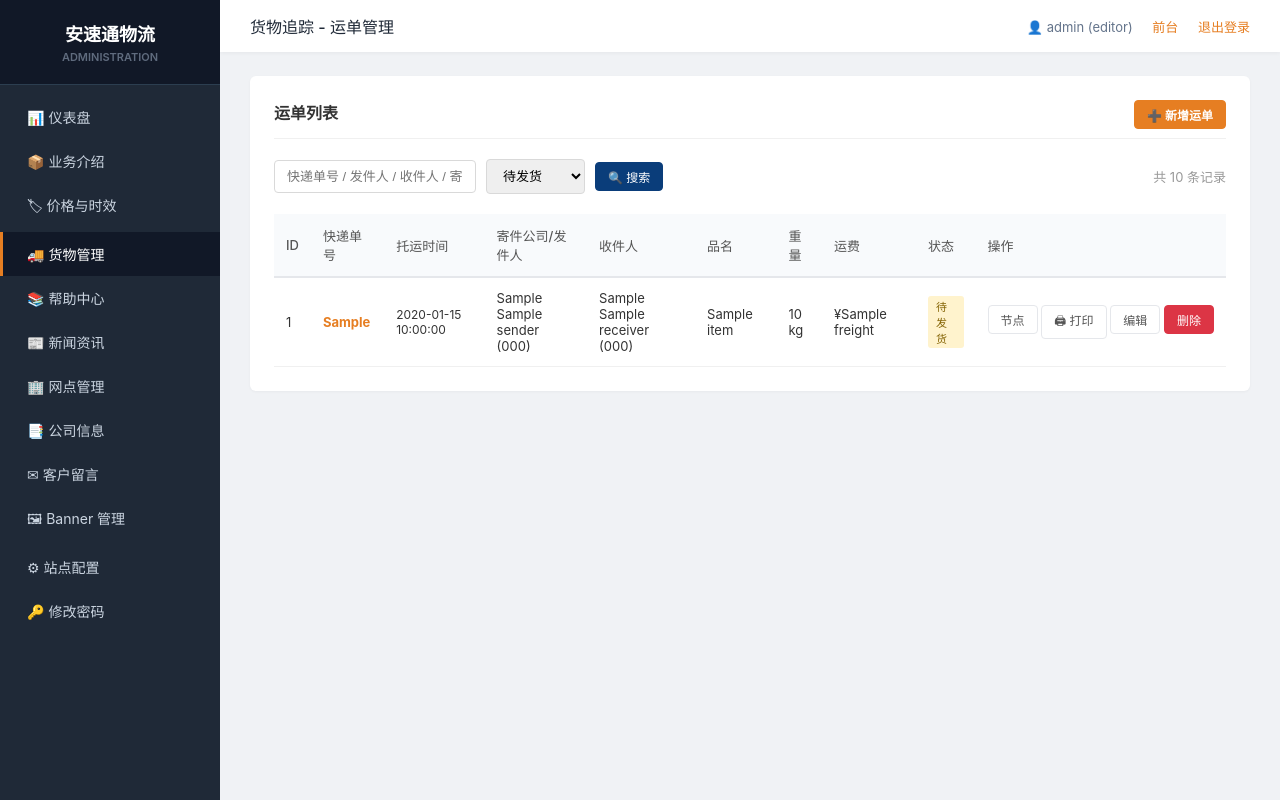
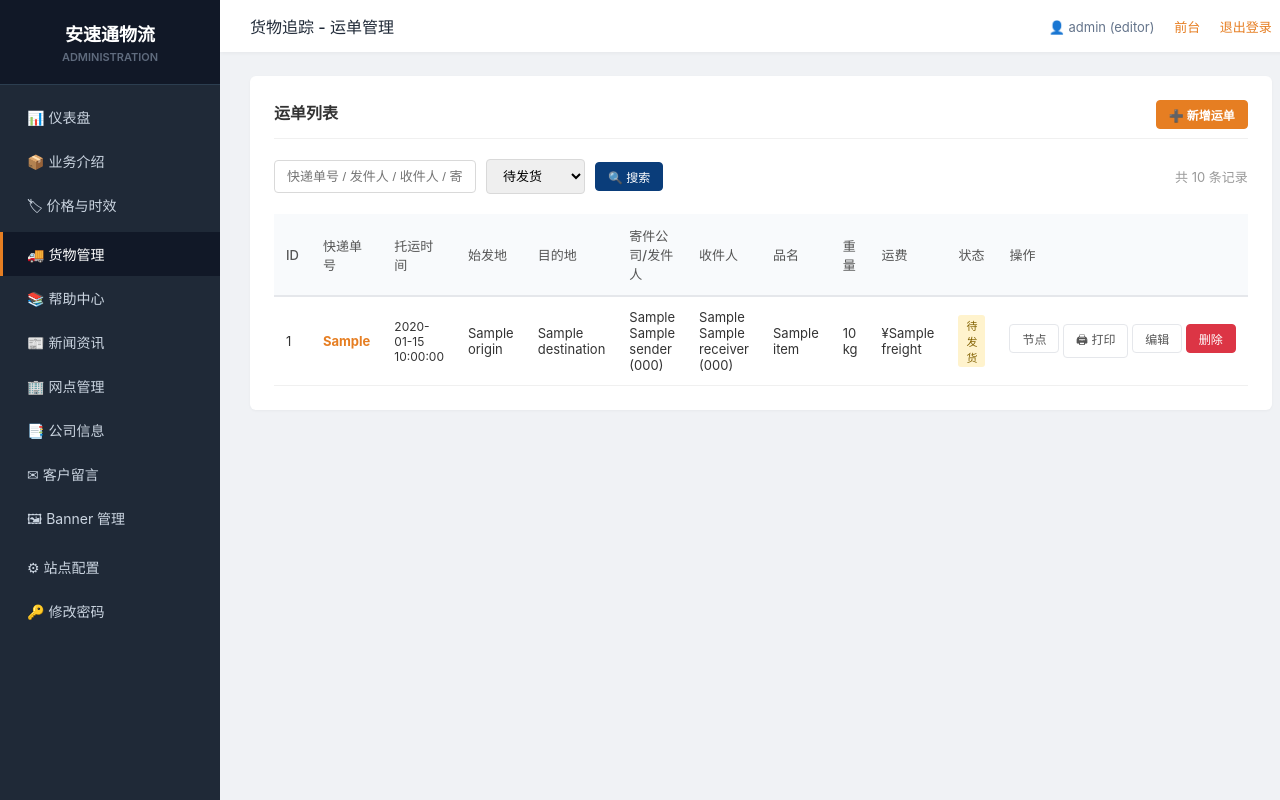
Before and after one commit to williamhuangx/ansuto, a Python web app: template templates/admin/tracking_list.html in a window 1280 px wide. Run offline with Jinja, Linux system fonts and the light colour scheme; the template is opened without the code that fills it: most values are stand-ins (such as "Sample title", 1, 10 or a date in 2020).

Commit message:
Update tracking_list.html

```diff
--- a/templates/admin/tracking_list.html
+++ b/templates/admin/tracking_list.html
@@ -28,8 +28,8 @@
                 <th>ID</th>
                 <th>快递单号</th>
                 <th>托运时间</th>
-                <!-- <th>始发地</th>
-                <th>目的地</th> -->
+                <th>始发地</th>
+                <th>目的地</th>
                 <th>寄件公司/发件人</th>
                 <th>收件人</th>
                 <th>品名</th>
@@ -45,8 +45,8 @@
                 <td>{{ item['id'] }}</td>
                 <td><strong style="color:var(--accent);">{{ item['tracking_no'] }}</strong></td>
                 <td style="font-size:12px;">{{ item['shipping_time'] or '-' }}</td>
-                <!-- <td>{{ item['origin'] or '-' }}</td>
-                <td>{{ item['destination'] or '-' }}</td> -->
+                <td>{{ item['origin'] or '-' }}</td>
+                <td>{{ item['destination'] or '-' }}</td>
                 <td>
                     {% if item['sender_company'] %}{{ item['sender_company'] }}<br>{% endif %}
                     {% if item['sender'] %}{{ item['sender'] }} ({{ item['sender_phone'] or '-' }}){% endif %}
```
